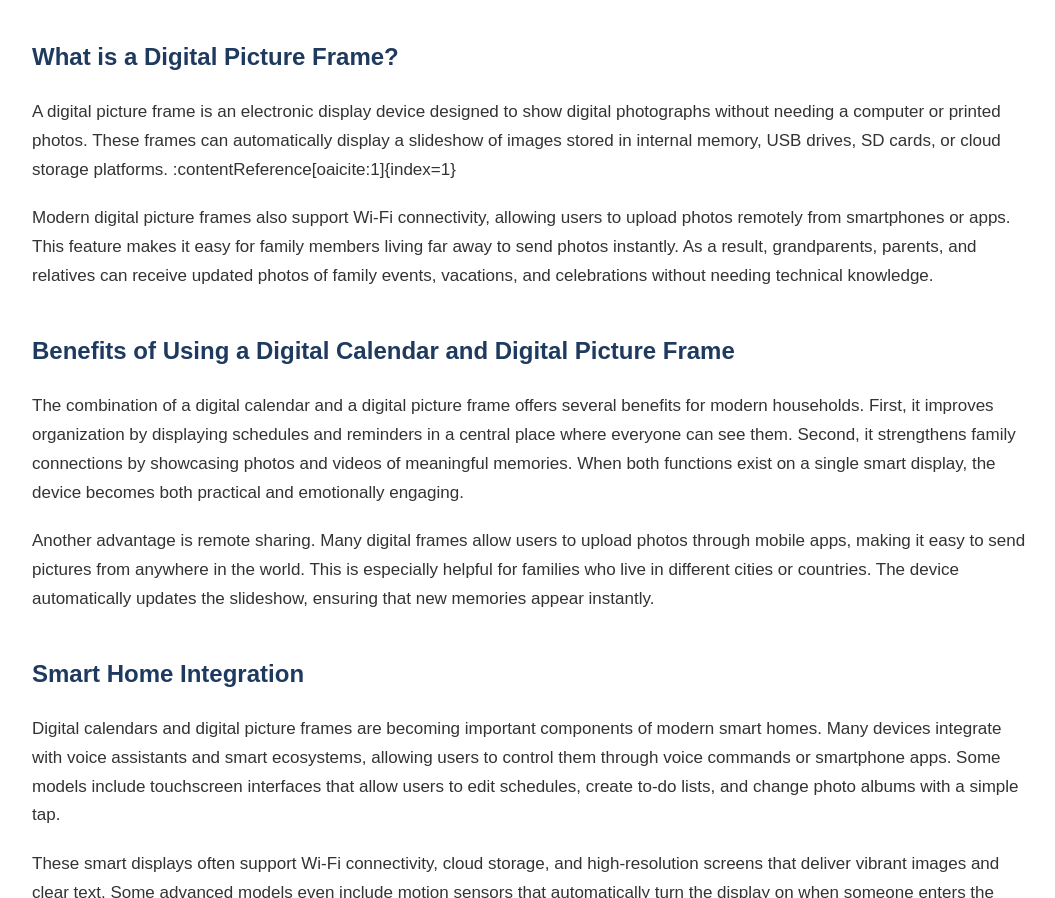
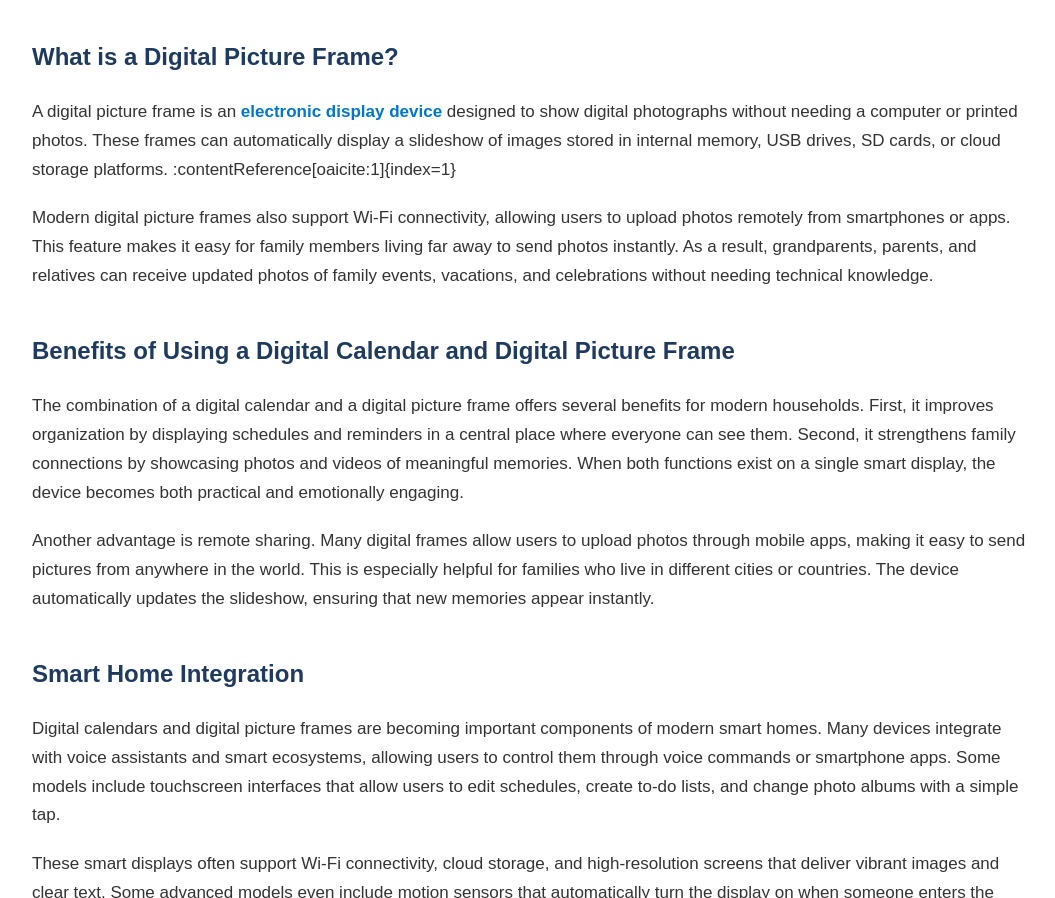
Before and after one commit to mazseo1/Digital-Calendar-and-Digital-Picture-Frame, a plain HTML site: page index.html in a window 1280 px wide. Shown: the part 869-1767 px from the top of the page, without its empty margins (108-1163 px from the left). Drawn offline with Linux system fonts and the light colour scheme.

Commit message:
Update index.html

```diff
--- a/index.html
+++ b/index.html
@@ -100,7 +100,7 @@ Digital calendars often integrate with popular platforms like Google Calendar, A
 <h2>What is a Digital Picture Frame?</h2>
 
 <p>
-A digital picture frame is an electronic display device designed to show digital photographs without needing a computer or printed photos. These frames can automatically display a slideshow of images stored in internal memory, USB drives, SD cards, or cloud storage platforms. :contentReference[oaicite:1]{index=1}
+A digital picture frame is an <a href="https://digital-calendar-and-digital-pictur.vercel.app/">electronic display device</a> designed to show digital photographs without needing a computer or printed photos. These frames can automatically display a slideshow of images stored in internal memory, USB drives, SD cards, or cloud storage platforms. :contentReference[oaicite:1]{index=1}
 </p>
 
 <p>
```
